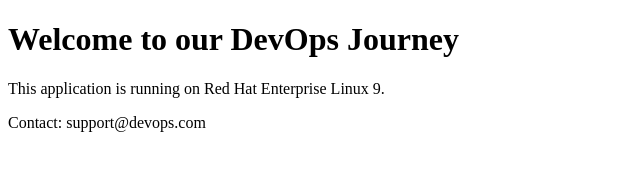
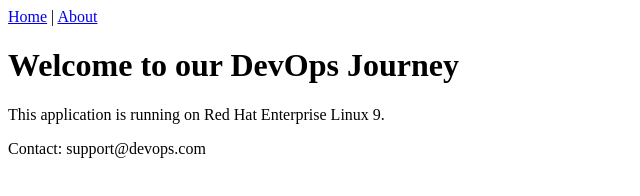
Before and after one commit to netheader77/devops-webapp, a plain HTML site: page index.html in a window 1280 px wide. Shown: the whole page, without its empty margins (0-640 px from the left). Drawn offline with Linux system fonts and the light colour scheme.

Commit message:
addede navigation bar

```diff
--- a/index.html
+++ b/index.html
@@ -4,6 +4,7 @@
     <title>DevOps Web App</title>
 </head>
 <body>
+    <nav><a href="#">Home</a> | <a href="#">About</a></nav>
     <h1>Welcome to our DevOps Journey</h1>
     <p>This application is running on Red Hat Enterprise Linux 9.</p>
     <footer>Contact: support@devops.com</footer>
```
